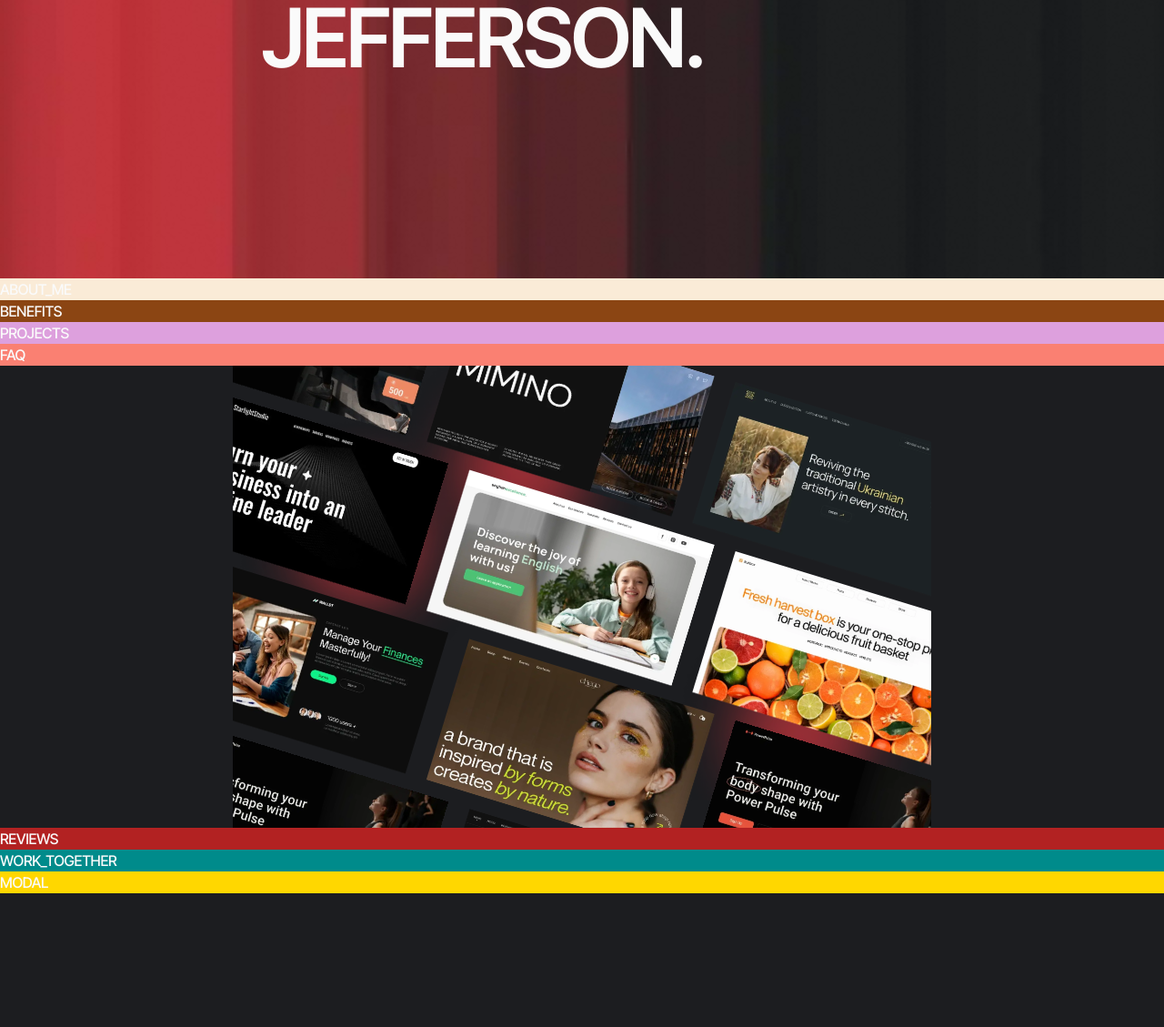
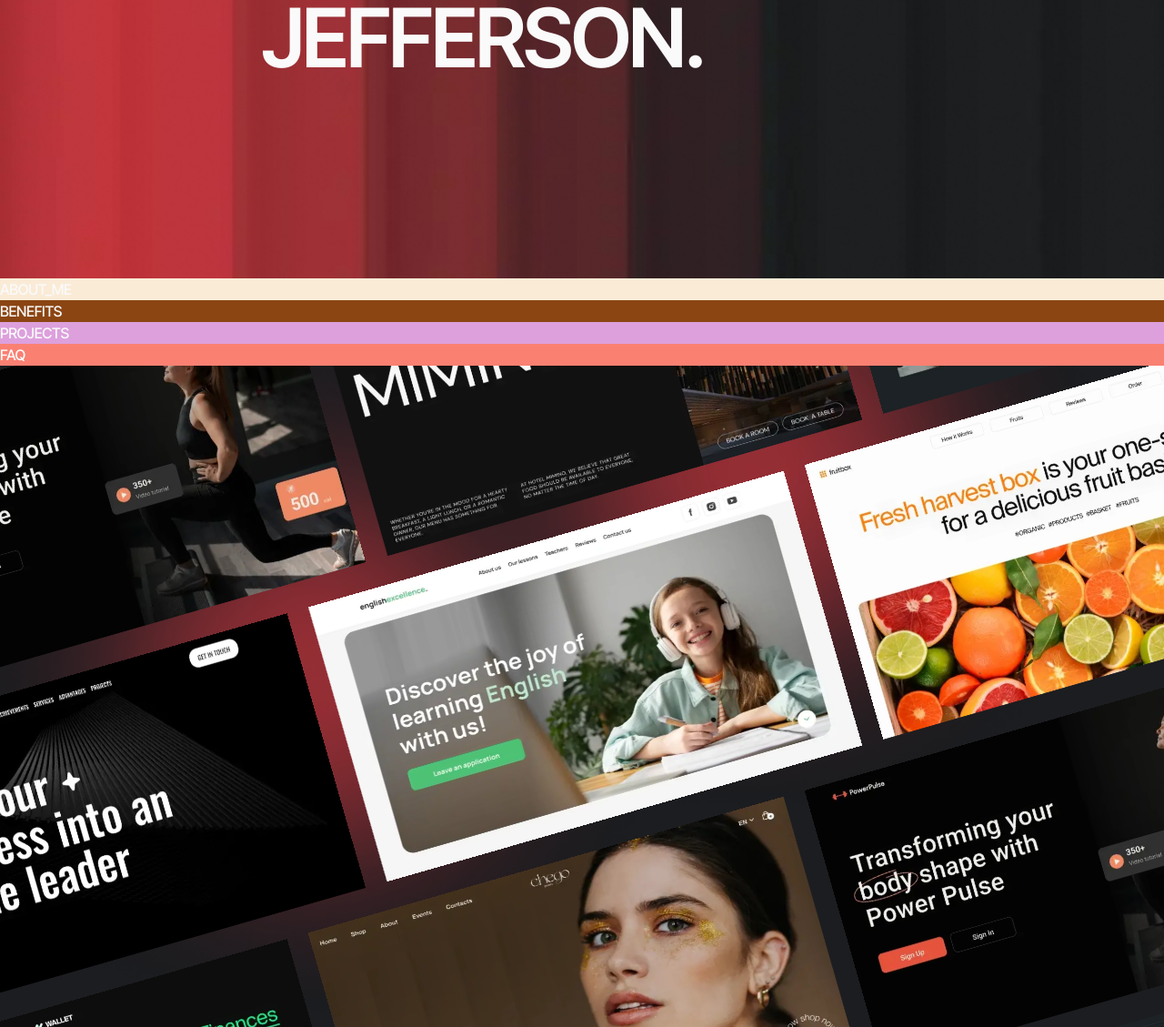
Before and after one commit to gudzsv/project-syntax-samurais-02, a website built with Vite: page src/index.html in a window 1280 px wide. Shown: the part 785-1914 px from the top of the page at 91% size. Before the commit the page ends 1767 px from the top, so only its background shows below. Built offline with nearby package versions, Linux system fonts and the light colour scheme.

Commit message:
fix mobile  and  did tablet and deskk
corrected in img srcset from ../../   to    /assets

```diff
--- a/src/partials/covers/covers.css
+++ b/src/partials/covers/covers.css
@@ -9,26 +9,25 @@
   display: flex;
   flex-direction: column;
   gap: 24px;
+
   position: absolute;
-  top: -30px;
+  top: -280px;
   right: -800px;
-  left: 0;
-  width: 100%;
-  height: 100%;
+  left: -50px;
   background-color: var(--Background);
-  background-image: url(../../assets/img/covers/elements_vectors_1x.webp);
+  background-image: url(/assets/img/covers/elements_vectors_1x.webp);
   background-size: cover;
 }
 
 @media (min-resolution: 192dpi) {
   .marquee {
-    background-image: url(../../assets/img/covers/elements_vectors_2x.webp);
+    background-image: url(/assets/img/covers/elements_vectors_2x.webp);
   }
 }
 .marquee__inner {
   display: flex;
   gap: 24px;
-  transform: rotate(17deg);
+  transform: rotate(-16deg);
 }
 .marquee-wrapper {
   height: 100%;
@@ -39,6 +38,8 @@
   width: 282px;
   height: 162px;
   object-fit: cover;
+}
+.animation {
   animation-name: marqueeLine;
   animation-duration: 5s;
   animation-timing-function: ease-in-out;
@@ -58,3 +59,22 @@
     transform: translateX(-190%);
   }
 }
+
+/* Tablet */
+@media only screen and (min-width: 768px) {
+  .covers {
+    height: 960px;
+  }
+  .marquee {
+    gap: 44px;
+  }
+  .marquee__card {
+    width: 544px;
+    height: 314px;
+  }
+}
+
+/* Desktop */
+/* @media only screen and (min-width: 1440px) {
+
+} */
--- a/src/partials/covers/covers.html
+++ b/src/partials/covers/covers.html
@@ -1,4 +1,4 @@
-<section class="covers container">
+<section class="covers">
   <h2 class="visually-hidden">Covers</h2>
   <div class="marquee">
     <ul class="marquee__inner">
--- a/src/partials/covers/covers.js
+++ b/src/partials/covers/covers.js
@@ -1,11 +1,58 @@
-// console.log('COVERS');
+console.log('COVERS');
+// const cards = document.querySelectorAll('.marquee__card');
+
 // let options = {
-//   root: document.querySelector('#scrollArea'),
+//   root: null,
 //   rootMargin: '0px',
 //   threshold: 0,
 // };
-
 // let observer = new IntersectionObserver(callback, options);
 
-// let target = document.querySelector('#listItem');
-// observer.observe(target);
+// let callback = (entries, observer) => {
+//   const covers = document.querySelector('.covers');
+//   observer.observe(covers);
+//   // function moveCovers(entries) { }
+//   entries.forEach(entry => {
+//     console.log(entry);
+//     // Each entry describes an intersection change for one observed
+//     // target element:
+//     //   entry.boundingClientRect
+//     //   entry.intersectionRatio
+//     //   entry.intersectionRect
+//     //   entry.isIntersecting
+//     //   entry.rootBounds
+//     //   entry.target
+//     //   entry.time
+//   });
+// };
+//******************/
+const objCards = document.querySelectorAll('.marquee__card');
+const arrayCards = [...objCards];
+
+const covers = document.querySelector('.covers');
+
+let options = {
+  root: null,
+  rootMargin: '0px',
+  threshold: 0,
+};
+
+let observer = new IntersectionObserver(moveCovers, options);
+observer.observe(covers);
+
+function moveCovers() {
+  console.log('start');
+  startAnimation(arrayCards);
+}
+function startAnimation(arr) {
+  return arr.map(element => {
+    element.classList.add('animation');
+    // console.log('start');
+  });
+}
+// function stopCovers() {
+//   console.log('stop');
+// }
+// function stopAnimation() {
+//   marqueeCard.classlist.remove('animation');
+// }
--- a/vite.config.js
+++ b/vite.config.js
@@ -1,4 +1,5 @@
 import { glob } from 'glob';
+// import path from 'path';
 import { defineConfig } from 'vite';
 import FullReload from 'vite-plugin-full-reload';
 import injectHTML from 'vite-plugin-html-inject';
@@ -28,6 +29,8 @@ export default defineConfig(({ command }) => {
     plugins: [injectHTML(), FullReload(['./src/**/**.html'])],
     resolve: {
       alias: {
+        // '@public': path.resolve(__dirname, './public'),
+        // '@partials': path.resolve(__dirname, './src/partials'),
         '@public': new URL('./public', import.meta.url).pathname,
         '@partials': new URL('./src/partials', import.meta.url).pathname,
         '@assets': new URL('./src/assets', import.meta.url).pathname,
```
Also changed, not shown: 1 other file.
